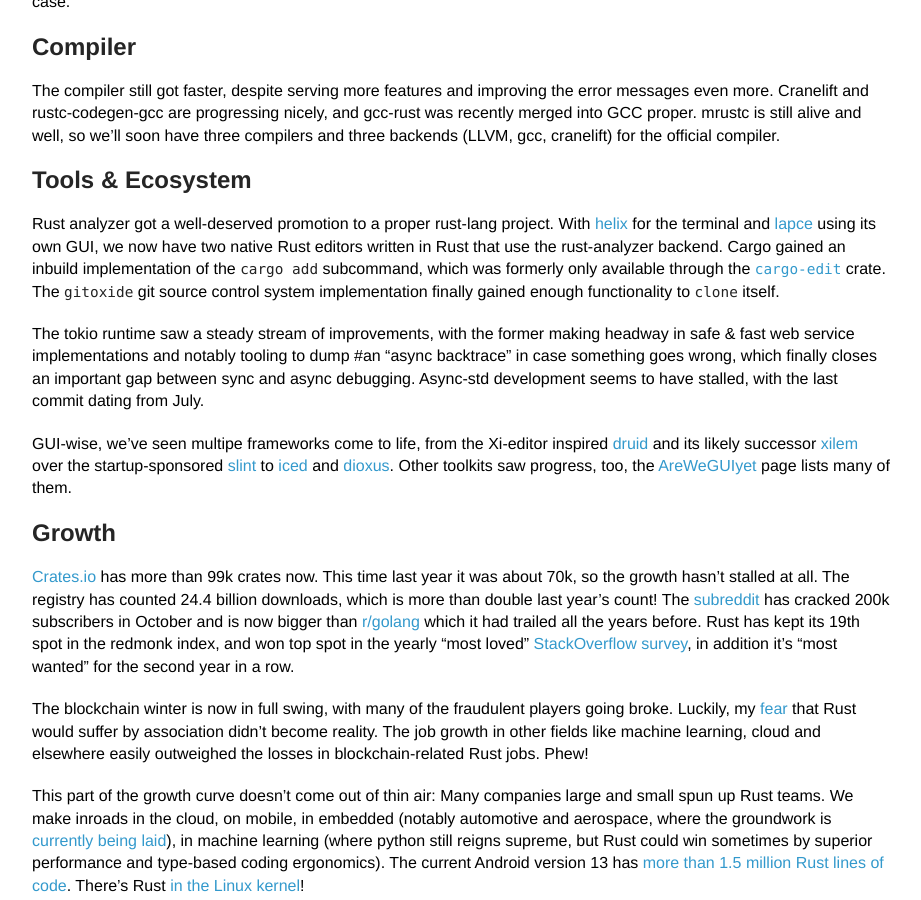
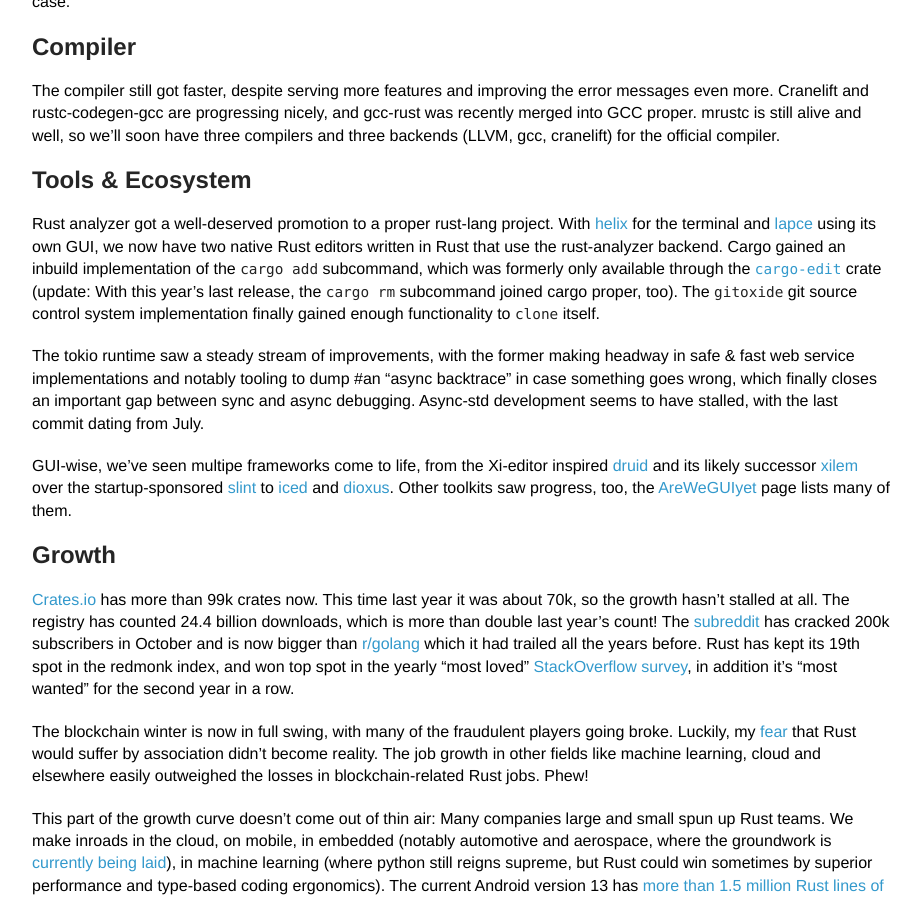
Before and after one commit to llogiq/llogiq.github.io, a Jekyll site: the page built from _posts/2022-12-11-catch22.md, in a window 1280 px wide and 900 px high, scrolled down 592 px. Shown: the whole window, without its empty margins (178-1099 px from the left). Built offline with Jekyll 4.4.1, drawn with Linux system fonts in a browser that asks for light colours.

Commit message:
add cargo-rm clarification

```diff
--- a/_posts/2022-12-11-catch22.md
+++ b/_posts/2022-12-11-catch22.md
@@ -45,8 +45,9 @@
 editors written in Rust that use the rust-analyzer backend. Cargo gained an
 inbuild implementation of the `cargo add` subcommand, which was formerly only
 available through the [`cargo-edit`](https://github.com/killercup/cargo-edit)
-crate. The `gitoxide` git source control system implementation finally gained
-enough functionality to `clone` itself.
+crate (update: With this year's last release, the `cargo rm` subcommand joined
+cargo proper, too). The `gitoxide` git source control system implementation
+finally gained enough functionality to `clone` itself.
 
 The tokio runtime saw a steady stream of improvements, with the former making
 headway in safe & fast web service implementations and notably tooling to dump
```
